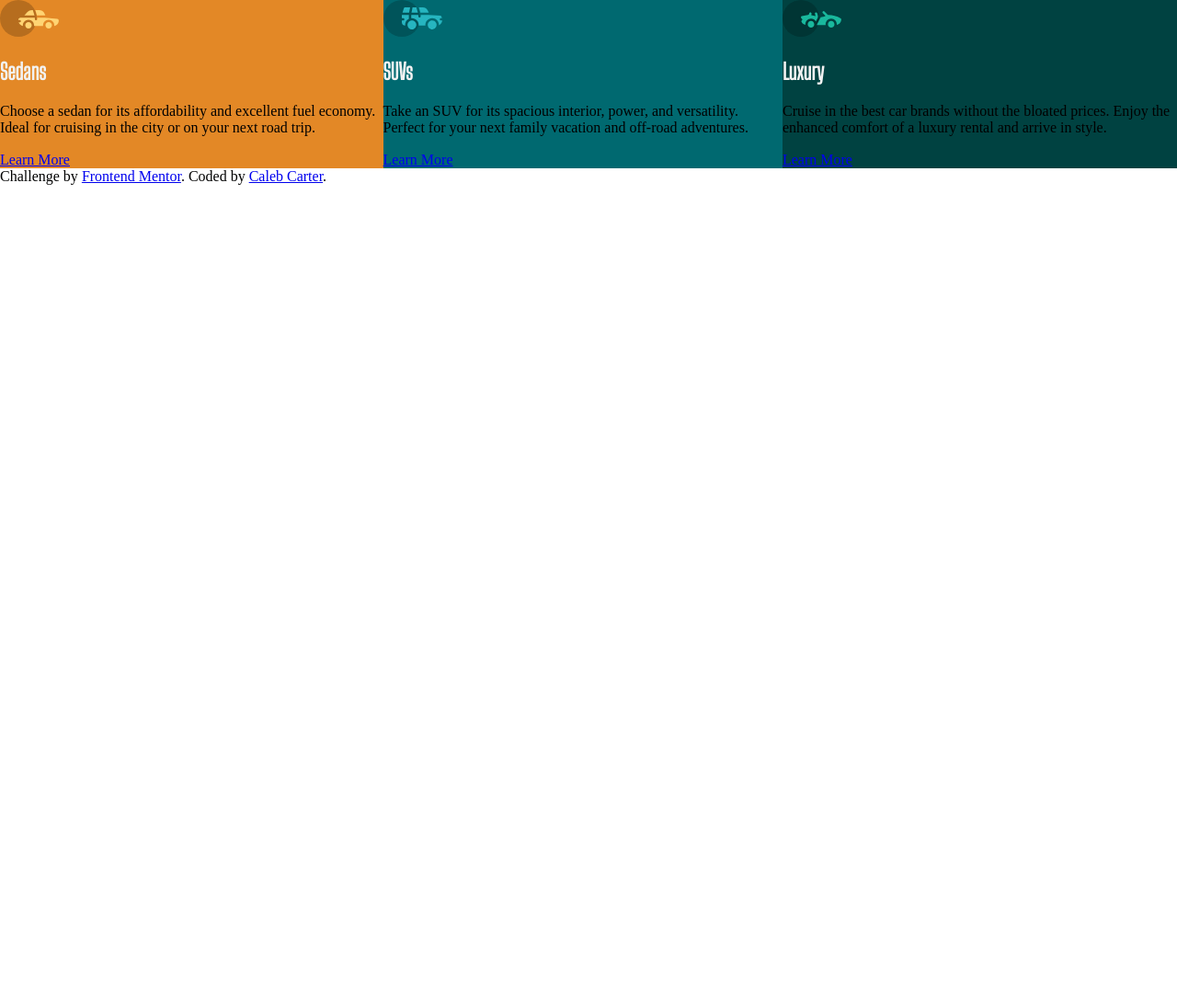
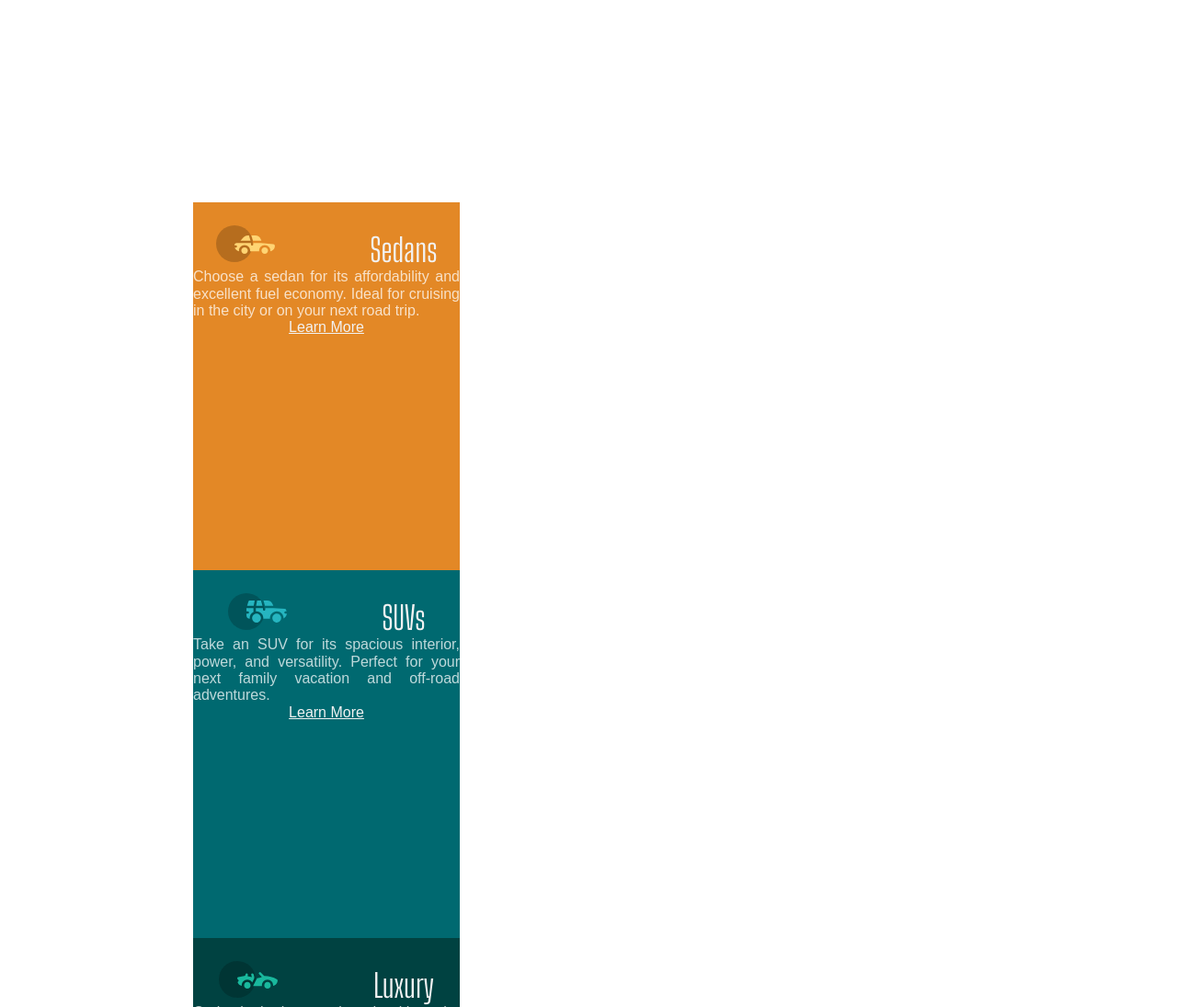
Before and after one commit to SirKale/3-card-web-app, a website: page index.html in a window 1280 px wide. Shown: the top 1095 px of the page at 92% size. Before the commit the page ends 800 px from the top, so only its background shows below. Drawn offline with nearby package versions, Linux system fonts and the light colour scheme.

Commit message:
Fifth Commit

```diff
--- a/index.html
+++ b/index.html
@@ -21,21 +21,21 @@
   <main class="container">
     <section class="sedancard">
       <img src="images/icon-sedans.svg" alt="">
-      <h2>Sedans</h2>
+      <span>Sedans</span>
       <p>Choose a sedan for its affordability and excellent fuel economy. Ideal for cruising in the city
       or on your next road trip.</p>
       <a href="#">Learn More</a>
     </section>
     <section class="suvcard">
       <img src="images/icon-suvs.svg" alt="">
-      <h2>SUVs</h2>
+      <span>SUVs</span>
       <p>Take an SUV for its spacious interior, power, and versatility. Perfect for your next family vacation
       and off-road adventures.</p>
       <a href="#">Learn More</a>
     </section>
     <section class="luxurycard">
       <img src="images/icon-luxury.svg" alt="">
-      <h2>Luxury</h2>
+      <span>Luxury</span>
       <p>Cruise in the best car brands without the bloated prices. Enjoy the enhanced comfort of a luxury
       rental and arrive in style.</p>
       <a href="#">Learn More</a>
--- a/styles.css
+++ b/styles.css
@@ -1,34 +1,57 @@
-
-
-.container{
-    display: flex;
-    justify-content: center;
-    align-items: center;
-    margin: 5%, 0;
+*{
+    padding: 0;
+    margin: 0;
 }
 
+body{
+    color: hsl(0, 0%, 95%);
+    overflow-x: hidden;
+
+}
+
+main{
+    display: grid;
+    grid-auto-flow: column;
+    width: 50%;
+    margin-top: 30px;
+    margin-bottom: 30px;
+    margin-left: 20px;
+    margin-right: 20px;
+    padding: 190px;
+    text-align: center;
+}
+img{
+    margin: 25px 100px 0px 0px;
+}
+section{
+    width: 290px;
+    height: 400px;
+}
 .sedancard{
     background-color: hsl(31, 77%, 52%);
 
 }
-.sedancard h2{
-    font-family: 'Big Shoulders Display', cursive;
-    color: hsl(0, 0%, 95%);
-}
-
 .suvcard{
     background-color: hsl(184, 100%, 22%);
 
-}
-.suvcard h2{
-    font-family: 'Big Shoulders Display', cursive;
-    color: hsl(0, 0%, 95%);
 }
 .luxurycard{
     background-color: hsl(179, 100%, 13%);
 
 }
-.luxurycard h2{
+
+
+ span{
     font-family: 'Big Shoulders Display', cursive;
     color: hsl(0, 0%, 95%);
+    font-size: 35px;
 }
+ p{
+    font-family: 'Lexend Deca', sans-serif;
+    color: hsla(0, 0%, 100%, 0.75);
+    text-align: justify;
+}
+ a{
+    font-family: 'Lexend Deca', sans-serif;
+    color: hsl(0, 0%, 95%);
+}
```
